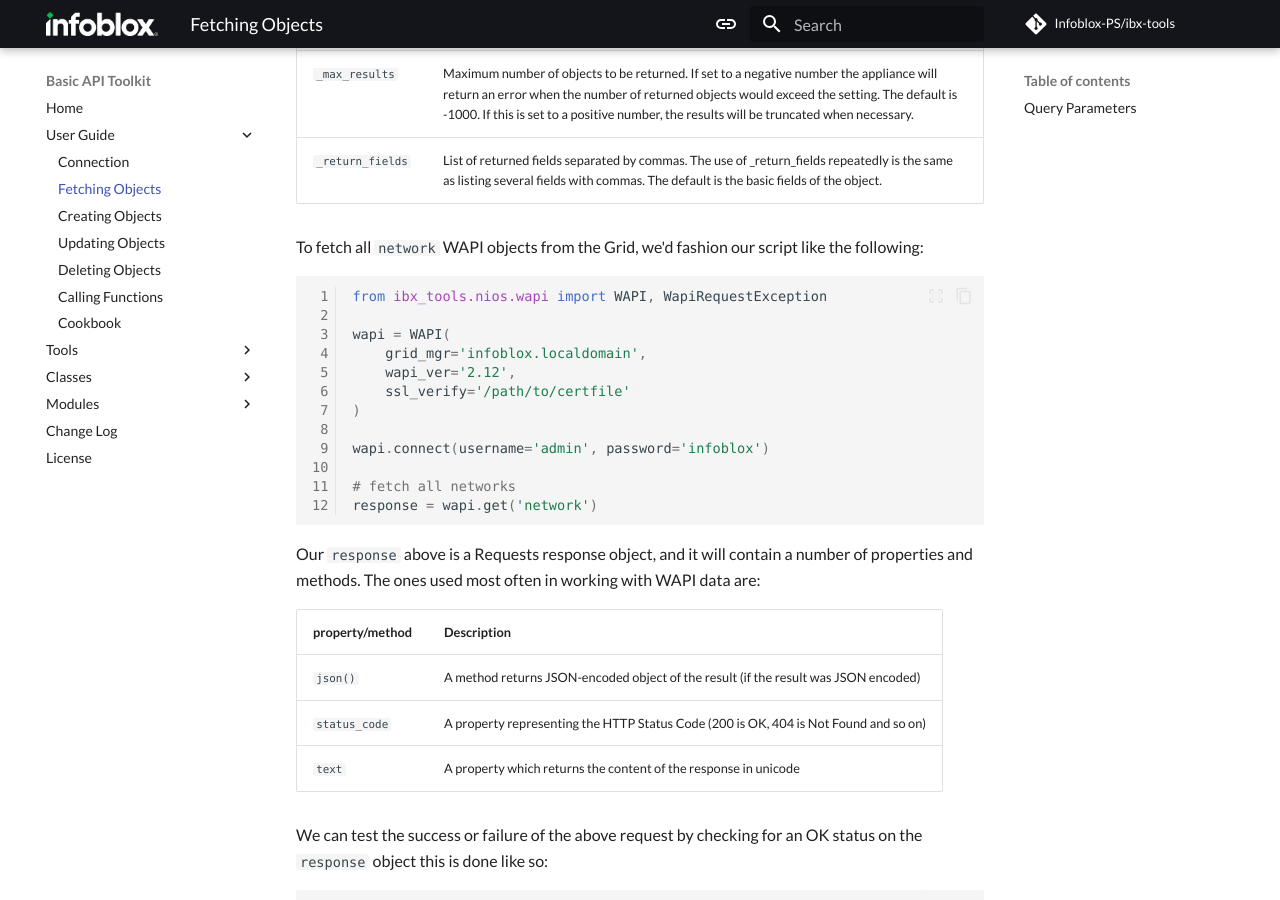
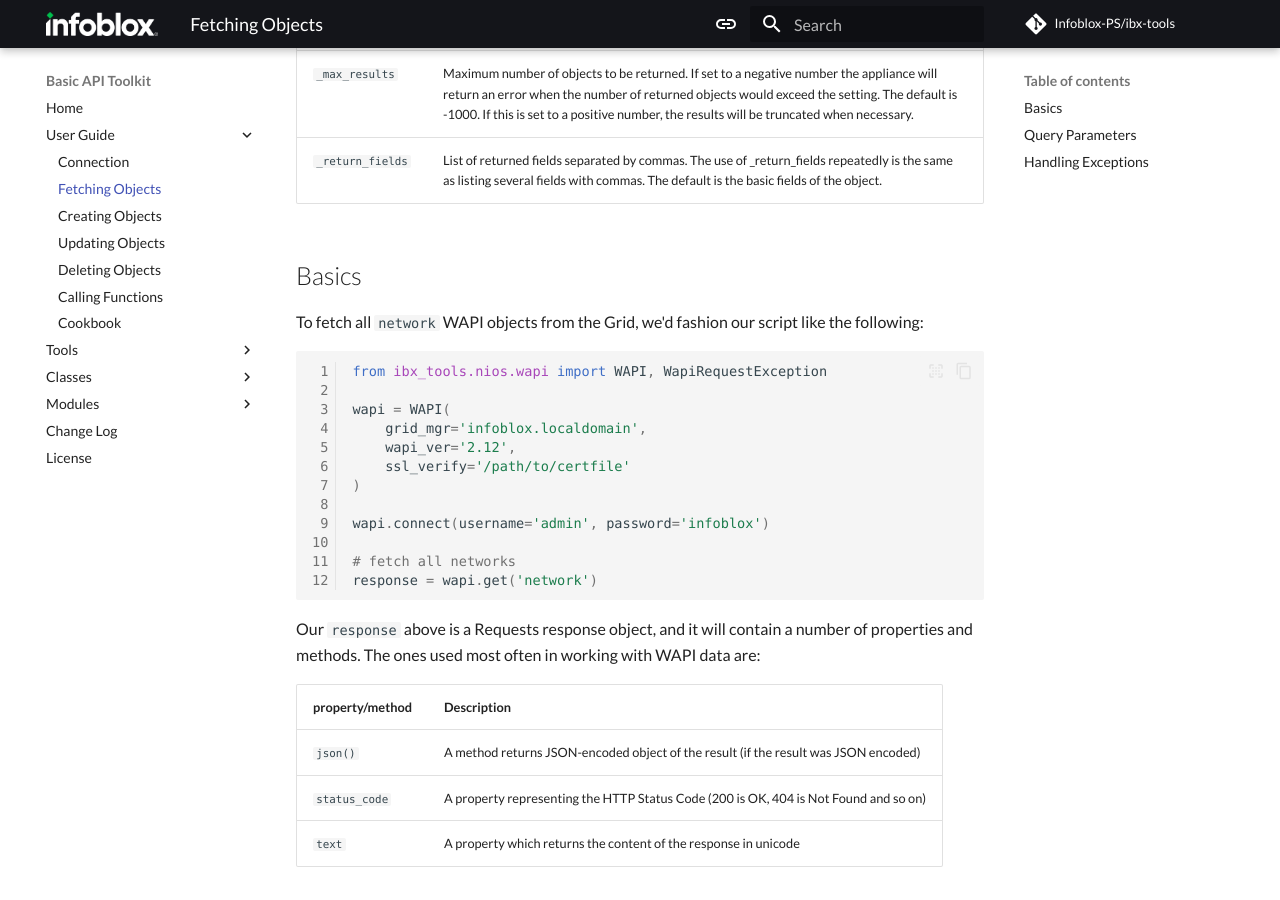
Before and after one commit to Infoblox-PS/ibx-sdk, an MkDocs documentation site: the page built from docs/user_guide/get.md, in a window 1280 px wide and 900 px high, scrolled down 704 px. Built offline with MkDocs 1.6.1 and Material for MkDocs 9.7.7, drawn with Linux system fonts in a browser that asks for light colours; some web fonts are replaced; comment, search, counter and statistics services are not loaded.

Commit message:
docs: Add 'Basics' and 'Handling Exceptions' sections to user guide
The 'Basics' section and 'Handling Exceptions' section have been added
to the 'get.md' file in the user guide. These new sections aim to
provide users with more detailed instructions and helpful tips on using
our system.

````diff
--- a/docs/user_guide/get.md
+++ b/docs/user_guide/get.md
@@ -29,6 +29,8 @@
 |:---------------------------------------------------|---------------------------------------------------------------------------------------------------------------------------------------------------------------------------------------------------------------------------------------------------------------------------------|
 | `_max_results`                                     | Maximum number of objects to be returned. If set to a negative number the appliance will return an error when the number of returned objects would exceed the setting. The default is -1000. If this is set to a positive number, the results will be truncated when necessary. |
 | <div style="white-space: nowrap;">`_return_fields` | List of returned fields separated by commas. The use of _return_fields repeatedly is the same as listing several fields with commas. The default is the basic fields of the object.                                                                                             |
+
+## Basics
 
 To fetch all `network` WAPI objects from the Grid, we'd fashion our script like the following:
 
@@ -98,3 +100,5 @@
 ```
 
 The above call now sets the `_max_results` to 10,000 rows of data.
+
+## Handling Exceptions
````
